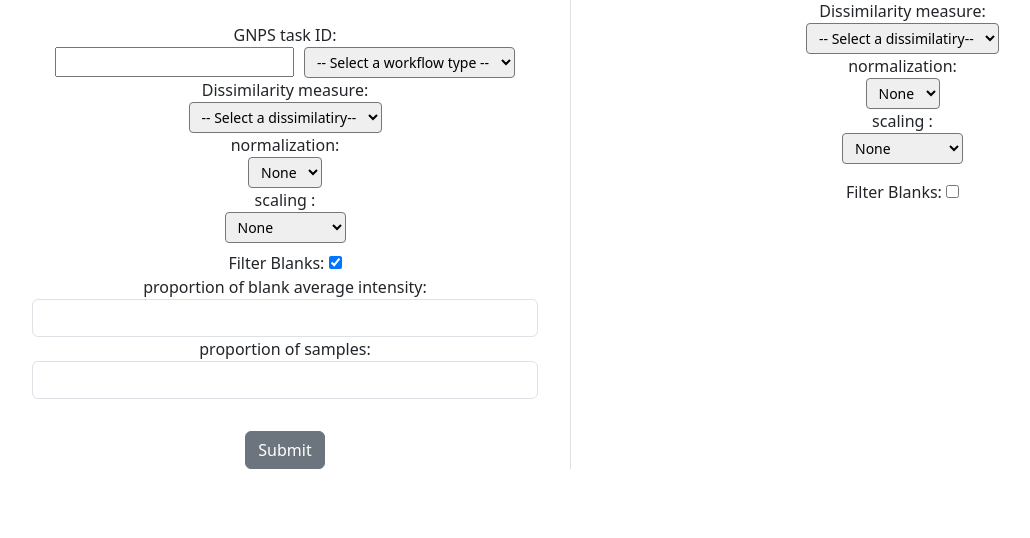
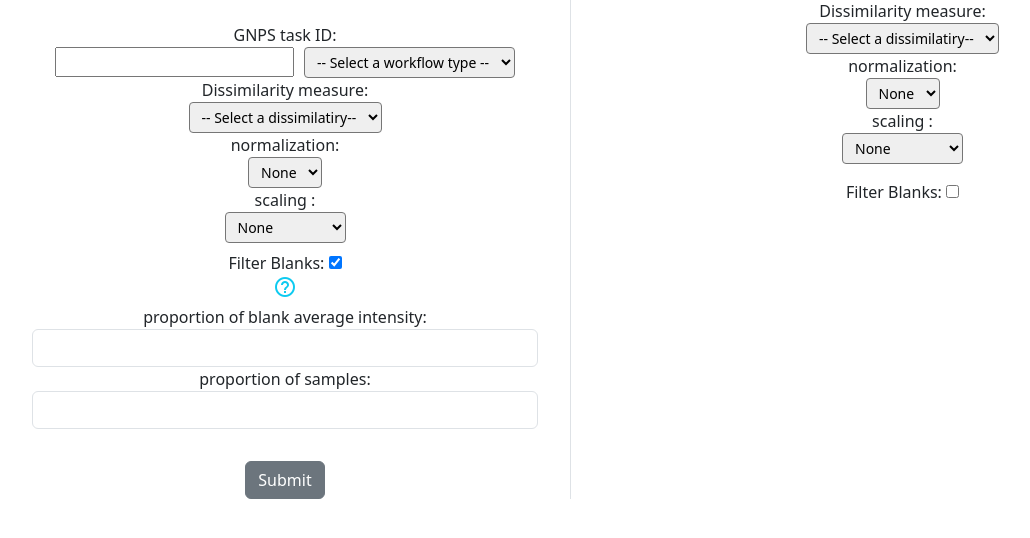
Before and after one commit to computational-chemical-biology/ClusterApp, a Flask app: page /graph in a window 1280 px wide, after a click on "on". Shown: the part 112-650 px from the top of the page, without its empty margins (70-1100 px from the left). Run offline with Flask 3, Linux system fonts and the light colour scheme; some libraries are stand-ins or nearby versions.

Commit message:
feat: tooltip on filter blanks form

```diff
--- a/api/static/js/Graph.js
+++ b/api/static/js/Graph.js
@@ -1,6 +1,9 @@
 document.addEventListener('DOMContentLoaded', function() {
     const modalElement = document.getElementById('alert-modal');
     removeModal(modalElement);
+    startTooltip();
+    updateTooltipContent("gnps-help-icon", 'Updated dynamic title for tooltip!');
+    updateTooltipContent("dz-help-icon", 'Updated dynamic title for tooltip!');
 });
 
 function removeModal(modalElement){
@@ -39,3 +42,29 @@ function showFilterFeedBack(description){
         showModal(description);
     }
 }
+
+function startTooltip() {
+        const tooltipTriggerList = [].slice.call(document.querySelectorAll('[data-bs-toggle="tooltip"]'));
+        tooltipTriggerList.map(function (tooltipTriggerEl) {
+        const dynamicTitle = tooltipTriggerEl.getAttribute('data-dynamic-title');
+        if (!dynamicTitle)
+            return;
+
+        tooltipTriggerEl.setAttribute('title', dynamicTitle);
+
+        return new bootstrap.Tooltip(tooltipTriggerEl);
+    });
+}
+
+function updateTooltipContent(selector, newTitle) {
+    const element = document.querySelector(selector);
+    if (!element)
+        return;
+    element.setAttribute('data-dynamic-title', newTitle);
+    element.setAttribute('title', newTitle);
+    const tooltipInstance = bootstrap.Tooltip.getInstance(element);
+    if (tooltipInstance) {
+        tooltipInstance.dispose();
+    }
+    new bootstrap.Tooltip(element);
+}
--- a/api/templates/graph.html
+++ b/api/templates/graph.html
@@ -4,7 +4,7 @@
 <link href="https://cdn.jsdelivr.net/npm/bootstrap@5.3.0/dist/css/bootstrap.min.css" rel="stylesheet">
 <link rel="stylesheet" href="https://unpkg.com/dropzone@5/dist/min/dropzone.min.css" type="text/css" />
 
-
+<link href="https://fonts.googleapis.com/icon?family=Material+Icons" rel="stylesheet">
 <link rel="stylesheet" href="https://use.fontawesome.com/releases/v5.6.1/css/all.css"
     integrity="sha384-gfdkjb5BdAXd+lj+gudLWI+BXq4IuLW5IT+brZEZsLFm++aCMlF1V92rMkPaX4PP" crossorigin="anonymous">
 <style>
@@ -82,6 +82,13 @@
                             <input type="checkbox" id="shared" name="shared"  onclick="toggleInputsForm('shared', 'blank_inputs')">
                         </div>
                         <div class="row" id="blank_inputs" style="display: none !important;">
+                            <i class="material-icons text-info"
+                                id="gnps-help-icon"
+                                data-bs-toggle="tooltip"
+                                data-bs-placement="top"
+                                data-dynamic-title="Check this option to filter blanks based on the provided criteria.">
+                                help_outline
+                            </i>
                             <div class="col">
                                 <label for="prop_blank_feats">proportion of blank average intensity:</label>
                                 <input id="prop_blank_feats" name="prop_blank_feats" type="number" min="0" max="1" step="0.10" class="form-control">
@@ -159,6 +166,13 @@
                             <input type="checkbox" id="filter_blanks_ch_dz" name="filter_blanks_ch_dz" onclick="toggleInputs('filter_blanks_ch_dz','blank_inputs_dz')">
                         </div>
                         <div class="row" id="blank_inputs_dz" style="display: none;">
+                            <i class="material-icons text-info"
+                                id="dz-help-icon"
+                                data-bs-toggle="tooltip"
+                                data-bs-placement="top"
+                                data-dynamic-title="Check this option to filter blanks based on the provided criteria.">
+                                help_outline
+                            </i>
                             <div class="col">
                                 <label for="prop_blank_feats_dz">proportion of blank average intensity:</label>
                                 <input id="prop_blank_feats_dz" name="prop_blank_feats_dz" type="number" min="0" max="1" step="0.10" class="form-control">
@@ -234,6 +248,7 @@
     </div>
 </div>
 
+<script src="https://cdn.jsdelivr.net/npm/@popperjs/core@2.11.8/dist/umd/popper.min.js"></script>
 <script src="https://cdn.jsdelivr.net/npm/bootstrap@5.3.0/dist/js/bootstrap.min.js"></script>
 <script type="module" src="../static/js/Graph.js"></script>
 <script src="https://unpkg.com/dropzone@5/dist/min/dropzone.min.js"></script>
```
